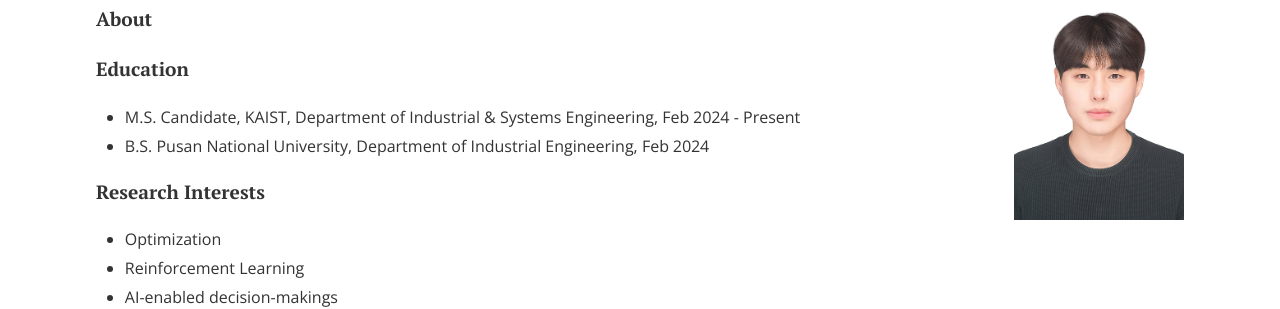
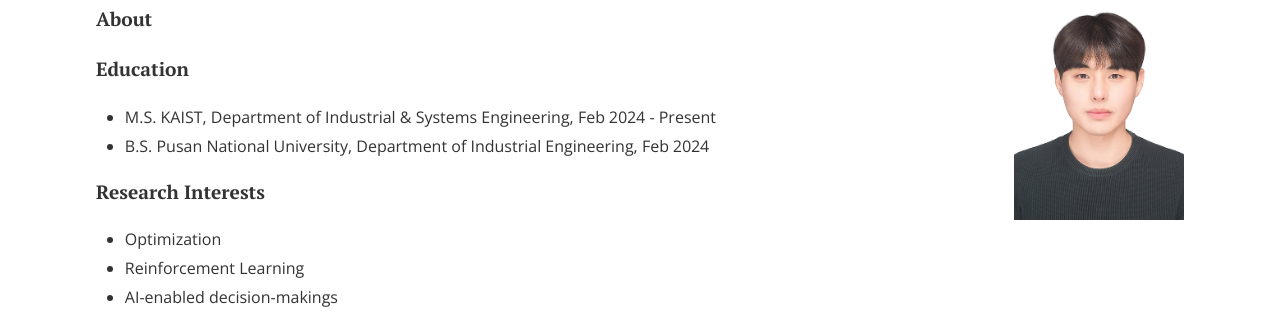
Before and after one commit to CSDlab-KAIST/csdlab-kaist.github.io, a Jekyll site: the page built from people/jeongmin.html, in a window 1280 px wide. Shown: the part 213-522 px from the top of the page. Built offline with Jekyll 4.4.1, drawn with Linux system fonts in a browser that asks for light colours; nearby versions of some CDN libraries.

Commit message:
Update jeongmin.html

```diff
--- a/people/jeongmin.html
+++ b/people/jeongmin.html
@@ -16,7 +16,7 @@ title: Jeongmin Son
 
 <h4>Education</h4>
 <ul>
-  <li>M.S. Candidate, KAIST, Department of Industrial & Systems Engineering, Feb 2024 - Present</li>
+  <li>M.S. KAIST, Department of Industrial & Systems Engineering, Feb 2024 - Present</li>
   <li>B.S. Pusan National University, Department of Industrial Engineering, Feb 2024</li>
 </ul>
 
```
